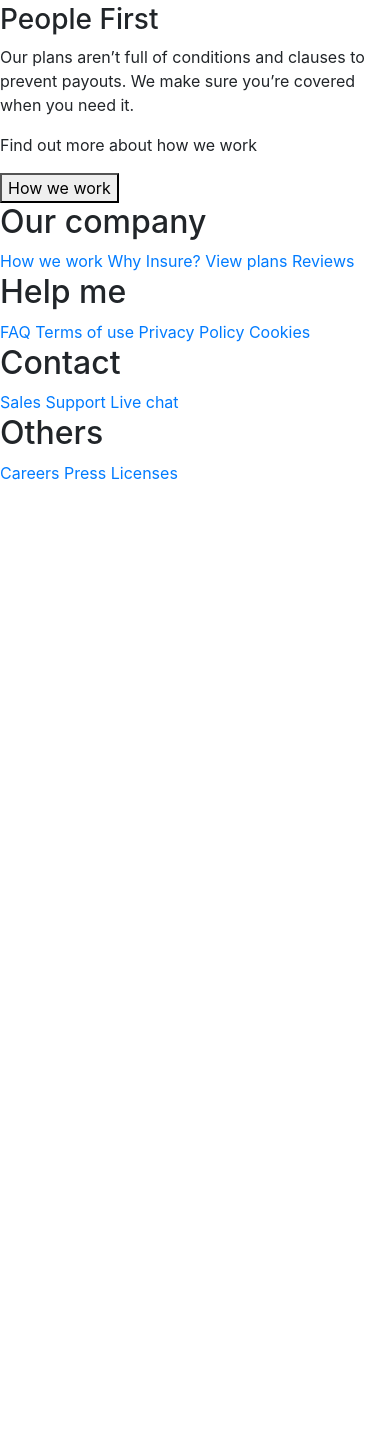
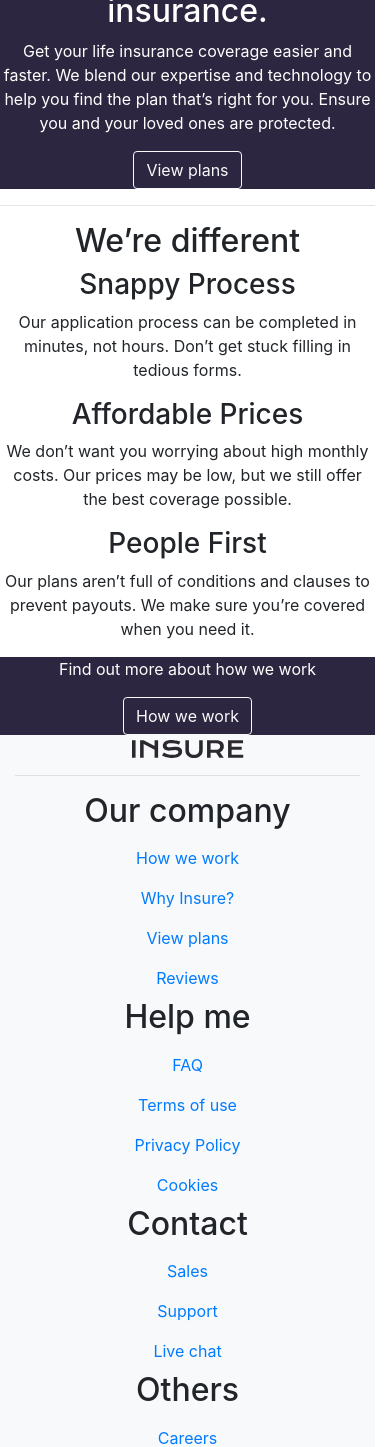
Before and after one commit to bill-hirsh/insure-landing-bootstrap, a plain HTML site: page index.html in a window 390 px wide. Shown: the part 553-2000 px from the top of the page. Before the commit the page ends 1038 px from the top, so only its background shows below. Drawn offline with nearby package versions, Linux system fonts and the light colour scheme.

Commit message:
Create Bootstrap mobile layout with some images

```diff
--- a/index.html
+++ b/index.html
@@ -13,66 +13,137 @@
     <link rel="stylesheet" href="./styles/style.css">
   </head>
   <body>
-    <header>
-      <a href="#">How we work</a>
-      <a href="#">Blog</a>
-      <a href="#">Account</a>
-      <a href="#">View plans</a>
+    <header class="row bg-light">
+      <div class="col">
+        <nav class="navbar navbar-light bg-light">
+          <a class="navbar-brand" href="#"><img src="./images/logo.svg" /></a>
+          <button class="navbar-toggler" type="button" data-toggle="collapse" data-target="#navbarToggleExternalContent" aria-controls="navbarToggleExternalContent" aria-expanded="false" aria-label="Toggle navigation">
+            <span class="navbar-toggler-icon"></span>
+          </button>
+        </nav>
+        <div class="collapse" id="navbarToggleExternalContent">
+          <div class="bg-light">
+            <ul class="nav flex-column align-items-center">
+              <li class="nav-item">
+                <a class="nav-link" href="#">How we work</a>
+              </li>
+              <li class="nav-item">
+                <a class="nav-link" href="#">Blog</a>
+              </li>
+              <li class="nav-item">
+                <a class="nav-link" href="#">Account</a>
+              </li>
+              <li class="nav-item">
+                <a class="nav-link" href="#">View plans</a>
+              </li>
+            </ul>
+          </div>
+        </div>
+      </div>
     </header>
-    <section class="row">
+    <main class="row text-center">
+      <section>
+        <img src="./images/image-intro-mobile.jpg">
         <h2>Humanizing your insurance.</h2>
         <p>Get your life insurance coverage easier and faster. We blend our expertise
            and technology to help you find the plan that’s right for you. Ensure you
            and your loved ones are protected.</p>
-      <button>View plans</button>
+        <button type="button" class="btn btn-outline-light">View plans</button>
       </section>
-    <section class="row">
+      <section>
+        <hr/>
         <h2>We’re different</h2>
-      <div>
+        <section>
           <h3>Snappy Process</h2>
           <p>Our application process can be completed in minutes, not hours. Don’t get
              stuck filling in tedious forms.</p>
+        </section>
+        <section>
+          <h3>Affordable Prices</h3>
+          <p>We don’t want you worrying about high monthly costs. Our prices may be low, but we still offer the best coverage possible.</p>
+        </section>
+        <section>
+          <h3>People First</h3>
+          <p>Our plans aren’t full of conditions and clauses to prevent payouts. We make sure you’re covered when you need it.</p>
+        </section>
+        <div>
+          <p>Find out more about how we work</p>
+          <button type="button" class="btn btn-outline-light">How we work</button>
+        </div>
+      </section>
+    </main>
+    <footer class="row">
+      <section class="col bg-light">
+        <div class="text-center">
+          <img src="./images/logo.svg" />
+          <hr/>
         </div>
         <div>
-        <h3>Affordable Prices</h3>
-        <p>We don’t want you worrying about high monthly costs. Our prices may be low, but we still offer the best coverage possible.</p>
+          <h2 class="text-center">Our company</h2>
+          <ul class="nav flex-column align-items-center">
+            <li class="nav-item">
+              <a class="nav-link" href="#">How we work</a>
+            </li>
+            <li class="nav-item">
+              <a class="nav-link" href="#">Why Insure?</a>
+            </li>
+            <li class="nav-item">
+              <a class="nav-link" href="#">View plans</a>
+            </li>
+            <li class="nav-item">
+              <a class="nav-link" href="#">Reviews</a>
+            </li>
+          </ul>
         </div>
         <div>
-        <h3>People First</h3>
-        <p>Our plans aren’t full of conditions and clauses to prevent payouts. We make sure you’re covered when you need it.</p>
+          <h2 class="text-center">Help me</h2>
+          <ul class="nav flex-column align-items-center">
+            <li class="nav-item">
+              <a class="nav-link" href="#">FAQ</a>
+            </li>
+            <li class="nav-item">
+              <a class="nav-link" href="#">Terms of use</a>
+            </li>
+            <li class="nav-item">
+              <a class="nav-link" href="#">Privacy Policy</a>
+            </li>
+            <li class="nav-item">
+              <a class="nav-link" href="#">Cookies</a>
+            </li>
+          </ul>
         </div>
         <div>
-        <p>Find out more about how we work</p>
-        <button>How we work</button>
+          <h2 class="text-center">Contact</h2>
+          <ul class="nav flex-column align-items-center">
+            <li class="nav-item">
+              <a class="nav-link" href="#">Sales</a>
+            </li>
+            <li class="nav-item">
+              <a class="nav-link" href="#">Support</a>
+            </li>
+            <li class="nav-item">
+              <a class="nav-link" href="#">Live chat</a>
+            </li>
+          </ul>
+        </div>
+        <div>
+          <h2 class="text-center">Others</h2>
+          <ul class="nav flex-column align-items-center">
+            <li class="nav-item">
+              <a class="nav-link" href="#">Careers</a>
+            </li>
+            <li class="nav-item">
+              <a class="nav-link" href="#">Press</a>
+            </li>
+            <li class="nav-item">
+              <a class="nav-link" href="#">Licenses</a>
+            </li>
+          </ul>
         </div>
       </section>
-    <footer>
-      <section class="footer-menu">
-        <h2>Our company</h2>
-        <a href="#">How we work</a>
-        <a href="#">Why Insure?</a>
-        <a href="#">View plans</a>
-        <a href="#">Reviews</a>
-      </section>
-      <section class="footer-menu">
-       <h2>Help me</h2>
-        <a href="#">FAQ</a>
-        <a href="#">Terms of use</a>
-        <a href="#">Privacy Policy</a>
-        <a href="#">Cookies</a>
-      </section>
-      <section class="footer-menu">
-        <h2>Contact</h2>
-        <a href="#">Sales</a>
-        <a href="#">Support</a>
-        <a href="#">Live chat</a>
-      </section>
-      <section class="footer-menu">
-        <h2>Others</h2>
-        <a href="#">Careers</a>
-        <a href="#">Press</a>
-        <a href="#">Licenses</a>
-      </section>
     </footer>
+    <script src="https://code.jquery.com/jquery-3.5.1.slim.min.js" integrity="sha384-DfXdz2htPH0lsSSs5nCTpuj/zy4C+OGpamoFVy38MVBnE+IbbVYUew+OrCXaRkfj" crossorigin="anonymous"></script>
+    <script src="https://cdn.jsdelivr.net/npm/popper.js@1.16.1/dist/umd/popper.min.js" integrity="sha384-9/reFTGAW83EW2RDu2S0VKaIzap3H66lZH81PoYlFhbGU+6BZp6G7niu735Sk7lN" crossorigin="anonymous"></script>
+    <script src="https://cdn.jsdelivr.net/npm/bootstrap@4.5.3/dist/js/bootstrap.min.js" integrity="sha384-w1Q4orYjBQndcko6MimVbzY0tgp4pWB4lZ7lr30WKz0vr/aWKhXdBNmNb5D92v7s" crossorigin="anonymous"></script>
   </body>
 </html>
--- a/styles/style.css
+++ b/styles/style.css
@@ -1,4 +1,24 @@
+body {
+  width: 375px;
+  height: 3851px;
+}
+
+header .col {
+  padding-right: 0px;
+  padding-left: 0px;
+}
+
+main section:nth-child(1) {
+  background-color: hsl(256, 26%, 20%);
+  color: white;
+}
+
+main div{
+  background-color: hsl(256, 26%, 20%);
+  color: white;
+}
+
 .row {
+  margin-right: 0px;
   margin-left: 0px;
-  margin-right: 0px;
 }
```
Lines whose indentation alone changed are shown as unchanged.
